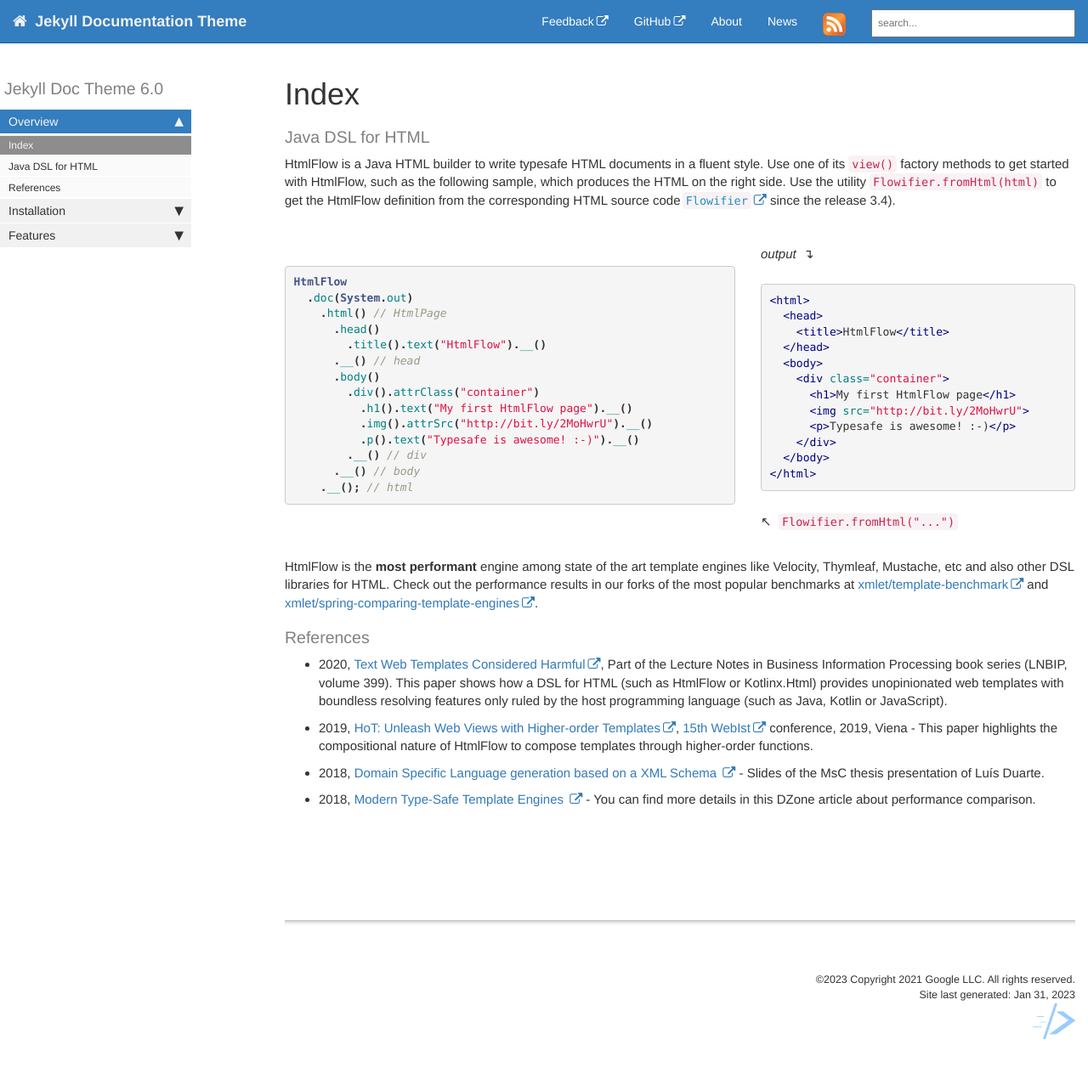
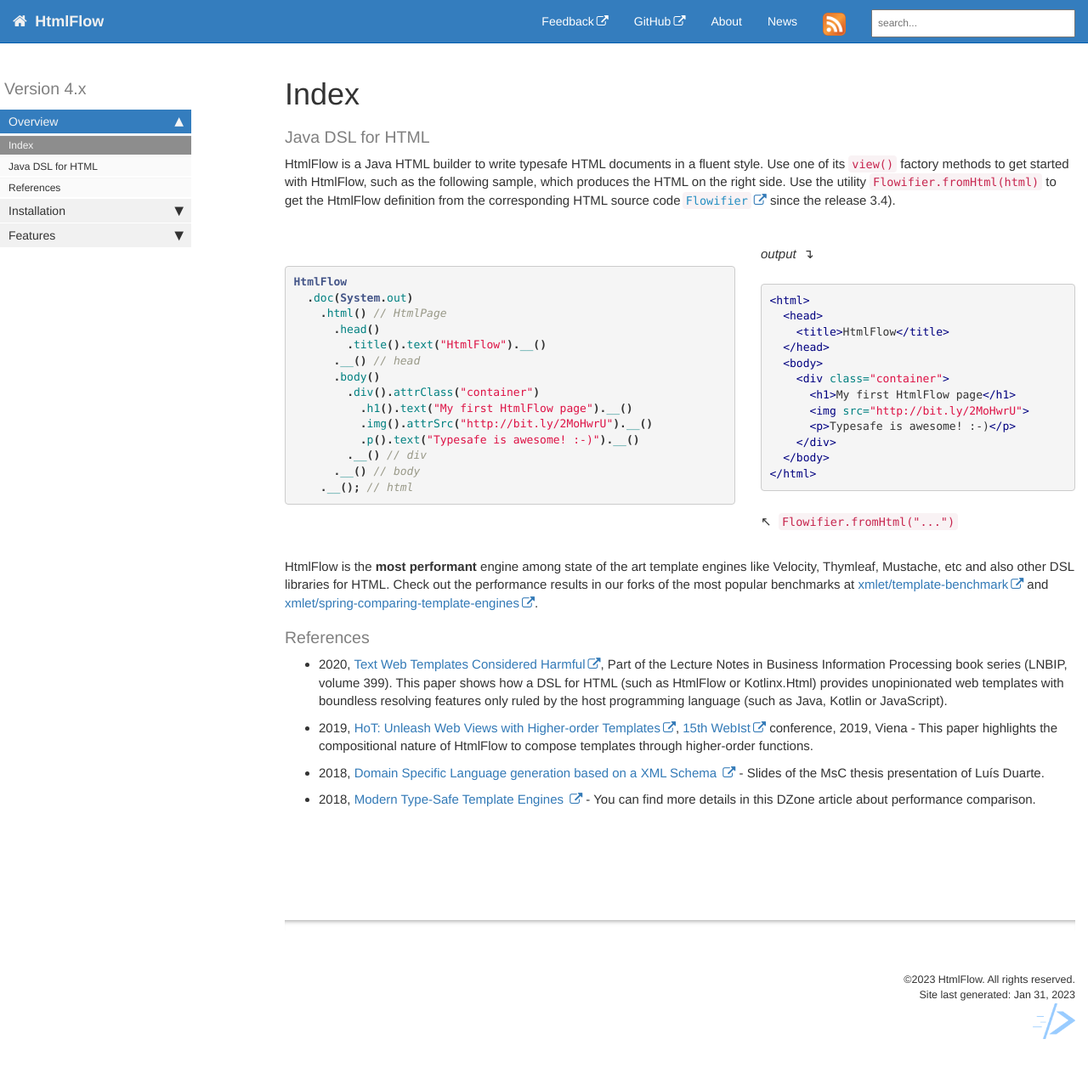
Before and after one commit to fmcarvalho/mydoctheme, a Jekyll site: the page built from index.html, in a window 1280 px wide. Shown: the whole page at 85% size. Built offline with Jekyll 4.4.1, drawn with Linux system fonts in a browser that asks for light colours; comment, search, counter and statistics services are not loaded.

Commit message:
Replace Google company by HtmlFlow

```diff
--- a/_config.yml
+++ b/_config.yml
@@ -1,18 +1,18 @@
-repository: tomjoht/documentation-theme-jekyll
+repository: xmlet/HtmlFlow
 
 output: web
 # this property is useful for conditional filtering of content that is separate from the PDF.
 
-topnav_title: Jekyll Documentation Theme
+topnav_title: HtmlFlow
 # this appears on the top navigation bar next to the home button
 
-site_title: Jekyll theme for documentation
+site_title: HtmlFlow
 # this appears in the html browser tab for the site title (seen mostly by search engines, not users)
 
-company_name: Copyright 2021 Google LLC
+company_name: HtmlFlow
 # this appears in the footer
 
-google_analytics: UA-66296557-1
+google_analytics: UA-83784798-1
 # if you have google-analytics ID, put it in. if not, edit this value to blank.
 
 host: 127.0.0.1
@@ -27,9 +27,9 @@
   - vendor
 # these are the files and directories that jekyll will exclude from the build
 
-feedback_subject_line: Jekyll documentation theme
+feedback_subject_line: HtmlFlow
 
-# feedback_email: tomjoht@gmail.com
+# feedback_email: babalu@gmail.com
 # used as a contact email for the Feedback link in the top navigation bar
 
 # feedback_disable: true
@@ -96,7 +96,7 @@
 sidebars:
 - htmlflow_sidebar
 
-description: "Intended as a documentation theme based on Jekyll for technical writers documenting software and other technical products, this theme has all the elements you would need to handle multiple products with both multi-level sidebar navigation, tags, and other documentation features."
+description: "HtmlFlow is a Java DSL to write typesafe HTML documents in a fluent style."
 # the description is used in the feed.xml file
 
 # needed for sitemap.xml file only
@@ -107,4 +107,4 @@
 github: [metadata]
 
 
-# Copyright 2021 Google LLC
+# HtmlFlow
--- a/_data/sidebars/htmlflow_sidebar.yml
+++ b/_data/sidebars/htmlflow_sidebar.yml
@@ -2,8 +2,8 @@
 
 entries:
 - title: sidebar
-  product: Jekyll Doc Theme
-  version: 6.0
+  product: Version
+  version: 4.x
   folders:
 
   - title: Overview
--- a/_includes/footer.html
+++ b/_includes/footer.html
@@ -8,4 +8,4 @@
             </div>
 </footer>
 
-{% comment %} Copyright 2021 Google LLC {% endcomment %}
+{% comment %} HtmlFlow {% endcomment %}
--- a/_layouts/default.html
+++ b/_layouts/default.html
@@ -105,4 +105,4 @@
 {% endif %}
 </html>
 
-{% comment %} Copyright 2021 Google LLC {% endcomment %}
+{% comment %} HtmlFlow {% endcomment %}
--- a/_layouts/page.html
+++ b/_layouts/page.html
@@ -63,4 +63,4 @@
 
 {% include footer.html %}
 
-{% comment %} Copyright 2021 Google LLC {% endcomment %}
+{% comment %} HtmlFlow {% endcomment %}
--- a/_layouts/post.html
+++ b/_layouts/post.html
@@ -45,4 +45,4 @@
 
 {% include footer.html %}
 
-{% comment %} Copyright 2021 Google LLC {% endcomment %}
+{% comment %} HtmlFlow {% endcomment %}
```
Also changed, not shown: 1 other file.
